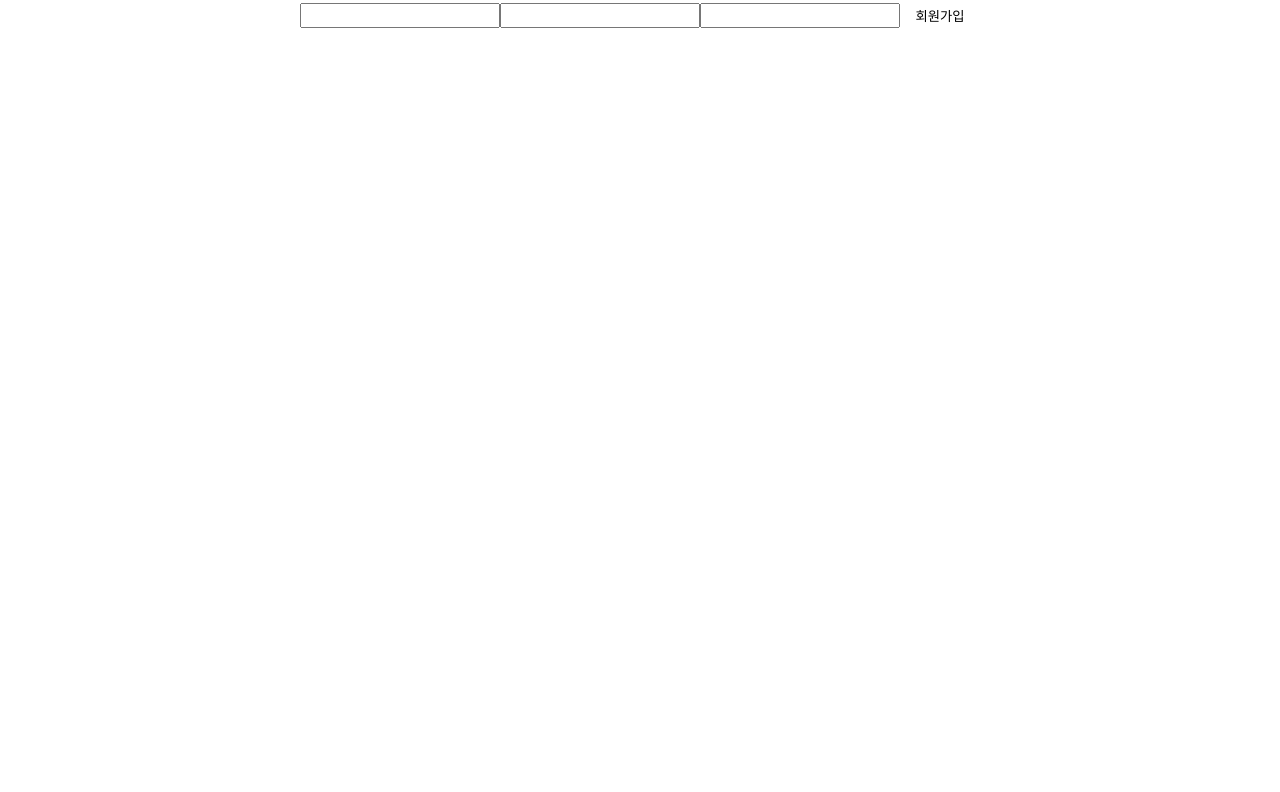
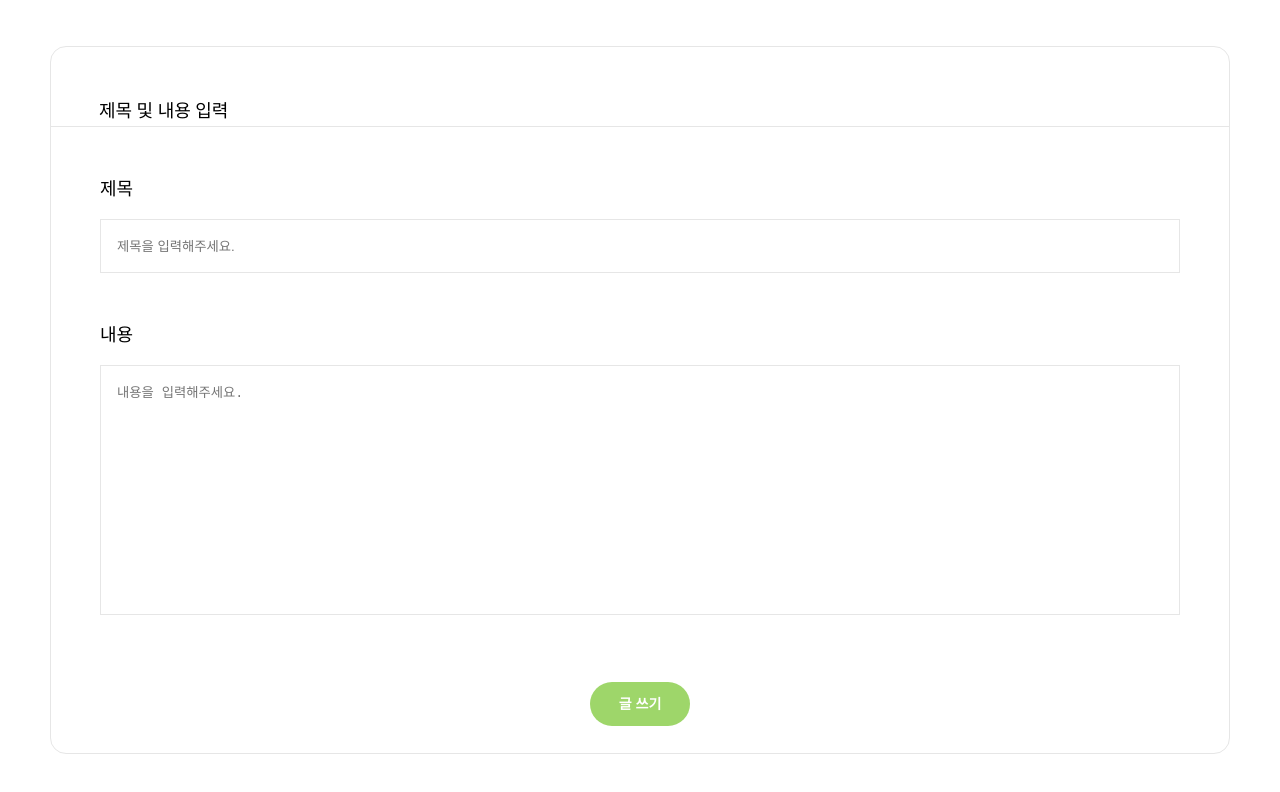
Before and after one commit to highthon/highthon-RightSide-client, a React (Create React App) app: page / in a window 1280 px wide. Shown: the top 792 px of the page. Built offline with nearby package versions, Linux system fonts and the light colour scheme.

Commit message:
ADD :: notice write publishing

```diff
--- a/src/components/Notice/NoticeWrite/NoticeWrite.jsx
+++ b/src/components/Notice/NoticeWrite/NoticeWrite.jsx
@@ -34,27 +34,34 @@ const NoticeWrite = () => {
 
   return (
     <S.NoticeWrite>
-      <S.Input
-        name="title"
-        onChange={onChange}
-        placeholder="제목을 입력해주세요"
-      />
-      <S.Input
-        name="tags"
-        onChange={onChange}
-        placeholder="내용을 입력해주세요"
-      />
-      <S.Input
-        name="content"
-        onChange={onChange}
-        placeholder="BOYCOTT, BUY 둘중하나"
-      />
-      <S.Input
-        name="link"
-        onChange={onChange}
-        placeholder="링크를 입력해주세요"
-      />
-      <S.SubmitBtn onClick={postSubmit}>전송하기</S.SubmitBtn>
+      <S.NoticeModal>
+        {/* 모달 헤더 */}
+        <S.ModalHeader>
+          <S.Title>제목 및 내용 입력</S.Title>
+        </S.ModalHeader>
+        {/* 모달 컨텐트 */}
+        <S.ModalContent>
+          <S.InputFrame>
+            <S.Title>제목</S.Title>
+            <S.TitleInput
+              name="title"
+              height="54px"
+              onChange={onChange}
+              placeholder="제목을 입력해주세요."
+            />
+          </S.InputFrame>
+          <S.InputFrame>
+            <S.Title>내용</S.Title>
+            <S.ContentInput
+              name="content"
+              height="250px"
+              onChange={onChange}
+              placeholder="내용을 입력해주세요."
+            />
+          </S.InputFrame>
+          <S.SubmitButton onClick={postSubmit}>글 쓰기</S.SubmitButton>
+        </S.ModalContent>
+      </S.NoticeModal>
     </S.NoticeWrite>
   );
 };
--- a/src/components/Notice/NoticeWrite/NoticeWrite.style.js
+++ b/src/components/Notice/NoticeWrite/NoticeWrite.style.js
@@ -1,10 +1,77 @@
 /* your css code */
 import styled from "styled-components";
+import * as P from "../../../shared/styles/palette.style";
 
-export const NoticeWrite = styled.form``;
-
-export const Input = styled.input`
-  display: block;
+export const NoticeWrite = styled.div`
+  height: 100vh;
+  display: flex;
+  align-items: center;
+  justify-content: center;
 `;
 
-export const SubmitBtn = styled.button``;
+export const NoticeModal = styled.div`
+  width: 1180px;
+  height: 708px;
+  border-radius: 16px;
+  background-color: #fff;
+  border: 1px solid ${P.palette.hr};
+  border-radius: 16px;
+`;
+
+export const ModalHeader = styled.div`
+  display: flex;
+  align-items: center;
+  height: 80px;
+  border-bottom: 1px solid ${P.palette.hr};
+  border-radius: 16px 16px 0px 0px;
+  padding: 0px 48px;
+`;
+
+export const Title = styled.div`
+  margin-top: 48px;
+  font-weight: 500;
+  font-size: 18px;
+  line-height: 28px;
+  color: #000;
+`;
+
+export const ModalContent = styled.form`
+  width: 100%;
+  height: 100%;
+  display: flex;
+  flex-direction: column;
+  align-items: center;
+`;
+
+export const InputFrame = styled.div``;
+
+export const TitleInput = styled.input`
+  margin-top: 16px;
+  padding: 0px 16px;
+  width: 1080px;
+  height: 54px;
+  border: 1px solid ${P.palette.hr};
+  outline: none;
+`;
+
+export const ContentInput = styled.textarea`
+  margin-top: 16px;
+  padding: 16px;
+  min-width: 1080px;
+  min-height: 250px;
+  resize: none;
+  border: 1px solid ${P.palette.hr};
+  outline: none;
+`;
+
+export const SubmitButton = styled.button`
+  width: 100px;
+  height: 44px;
+  border-radius: 40px;
+  background-color: ${P.palette.primaryLight};
+  color: #fff;
+  font-weight: 600;
+  font-size: 14px;
+  line-height: 24px;
+  margin: 64px 0px 34px 0px;
+`;
--- a/src/components/Router/Router.jsx
+++ b/src/components/Router/Router.jsx
@@ -1,12 +1,13 @@
 import { BrowserRouter, Route, Routes } from "react-router-dom";
 import Join from "../auth/Join/Join";
 import Login from "../auth/Login/Login";
+import NoticeWrite from "../Notice/NoticeWrite/NoticeWrite";
 
 const Router = () => {
   return (
     <BrowserRouter>
       <Routes>
-        <Route path="/" element={<Join />} />
+        <Route path="/" element={<NoticeWrite />} />
         <Route path="/login" element={<Login />} />
       </Routes>
     </BrowserRouter>
```
